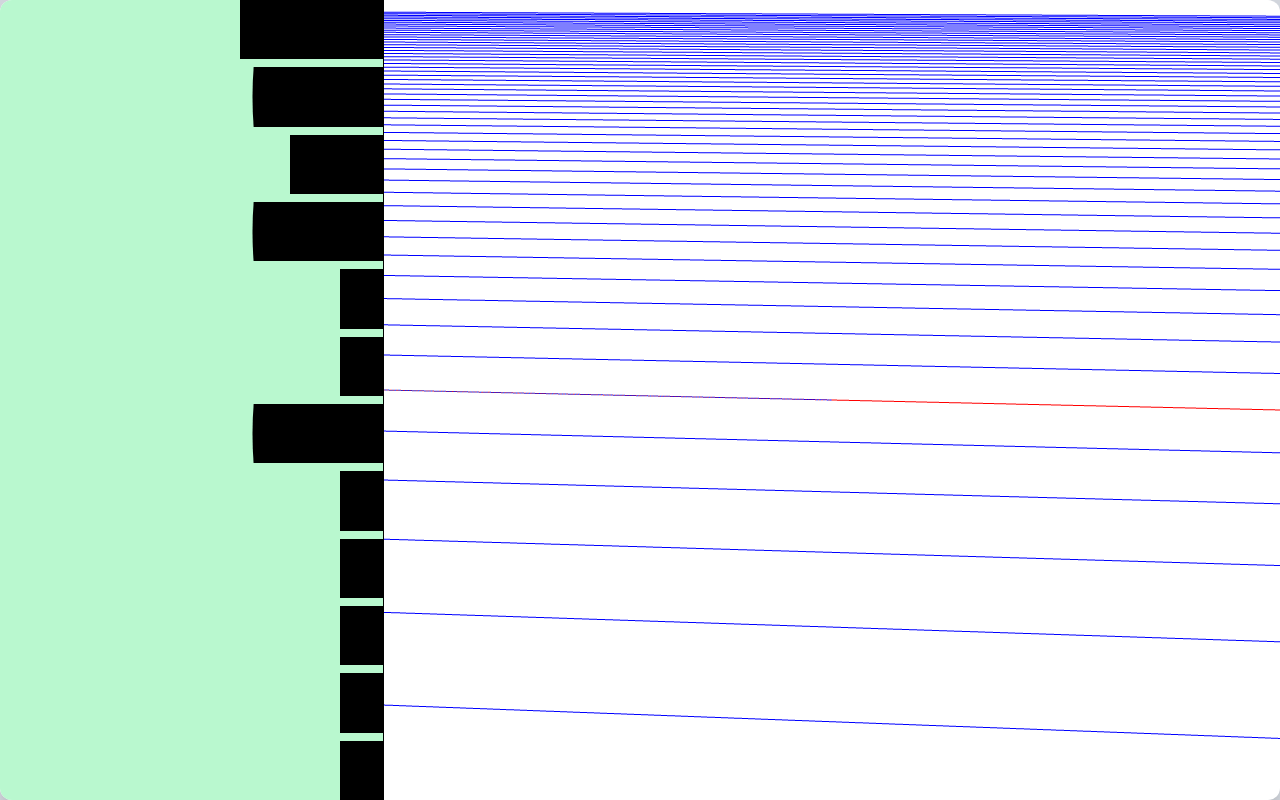
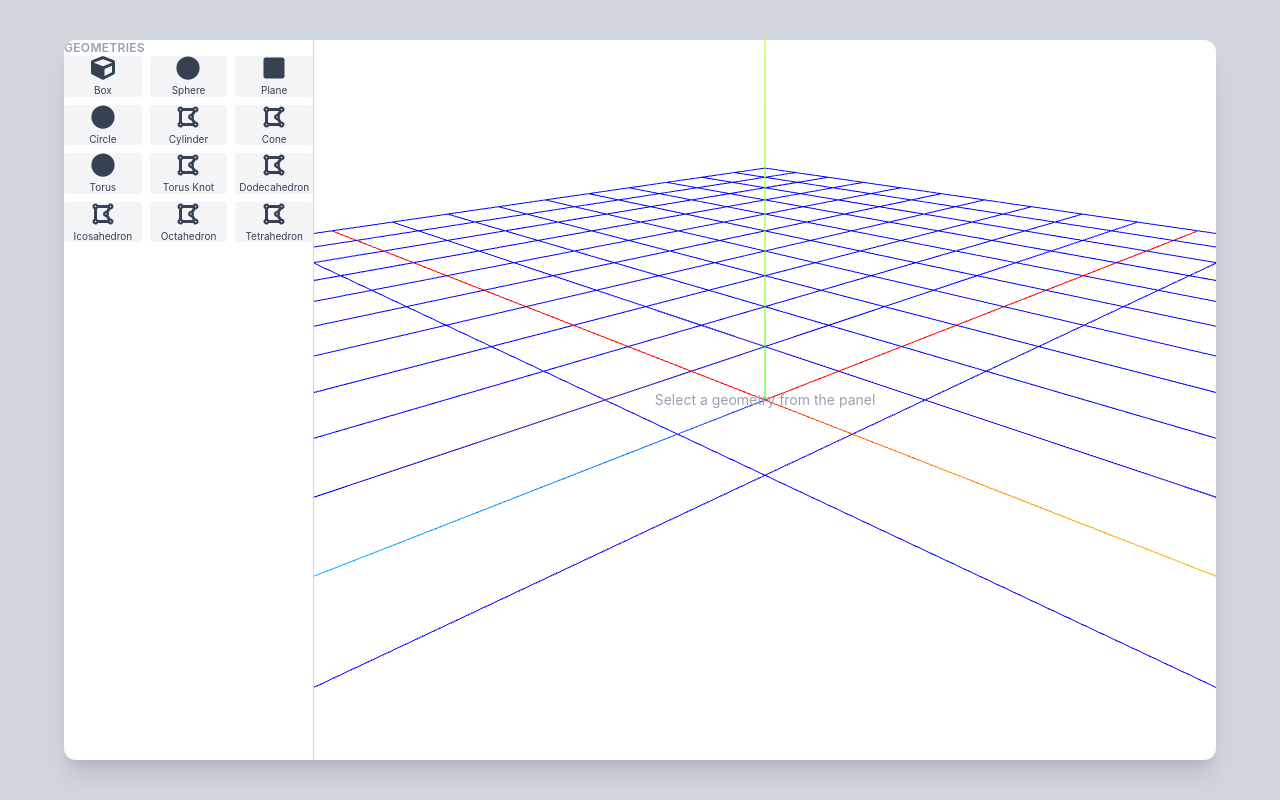
Before and after one commit to teja-kollimarla/r3f, a React (Vite) app in the folder whiteboard/: page / in a window 1280 px wide. Built offline with nearby package versions, Linux system fonts and the light colour scheme.

Commit message:
added white boadrd css and addedd the geometrics

```diff
--- a/whiteboard/src/App.css
+++ b/whiteboard/src/App.css
@@ -1,13 +1,15 @@
-.inside-canvas{
-    background:black;
-    color:white;
-    width:fit-content;
-    height:fit-content ;
-    padding:1rem;
-    border-radius:10rem
+canvas {
+  display: block;
 }
 
-canvas {
+.icon-wrapper {
+  width: 24px;
+  height: 24px;
+  flex-shrink: 0;
+}
+
+.icon-wrapper svg {
+  width: 24px !important;
+  height: 24px !important;
   display: block;
-  max-width: 100%;
 }
--- a/whiteboard/src/App.jsx
+++ b/whiteboard/src/App.jsx
@@ -1,46 +1,64 @@
-import { OrbitControls, Html } from '@react-three/drei'
+import { useState } from 'react'
+import { OrbitControls } from '@react-three/drei'
 import { Canvas } from '@react-three/fiber'
 import './App.css'
 import { geometries } from './lib/geometrics'
+import Shape from './components/geomentrics'
 
 function App() {
+  const [selectedGeometry, setSelectedGeometry] = useState(null)
+
   return (
-    <div className="w-screen h-screen bg-gray-300 flex items-center justify-center">
+    <div className="w-full h-screen bg-gray-300 flex items-center justify-center">
       <div className="w-[90%] h-[90%] bg-white rounded-xl shadow-xl flex overflow-hidden">
 
-        <div className="flex-[0_0_30%] bg-green-200 border-r border-black p-4 overflow-y-auto">
-          <div className="flex flex-col gap-2">
+
+        <div className="flex-[0_0_25%] min-w-[200px] max-w-[250px] border-r border-gray-300 p-3 overflow-y-auto overflow-x-hidden">
+          <p className="text-xs font-semibold text-gray-400 uppercase mb-2 tracking-wide">Geometries</p>
+          <div className="grid grid-cols-3 gap-2 w-full">
             {Object.entries(geometries).map(([key, item]) => {
               const Icon = item.icon
+              const isSelected = selectedGeometry === key
               return (
-      <div className="w-10 h-10 flex items-center justify-center overflow-hidden">
-  <Icon size={22} />
+                <div
+                  key={key}
+                  onClick={() => setSelectedGeometry(key)}
+                  className={`flex flex-col items-center justify-start gap-1 p-2 rounded cursor-pointer transition-colors
+                    ${isSelected ? 'bg-blue-500 text-white' : 'bg-gray-100 text-gray-700 hover:bg-gray-200'}`}
+                >
+                  <div className="icon-wrapper">
+                    <Icon />
+                  </div>
+                  <span className="text-[10px] text-center w-full truncate leading-tight">{item.name}</span>
                 </div>
               )
             })}
           </div>
         </div>
 
-        <div className="flex-[0_0_70%] relative overflow-hidden">
+
+        <div className="flex-1 relative overflow-hidden">
           <Canvas
-            className="w-full h-full"
             camera={{
-              position: [100, 50, -5],
+              position: [5, 3, 5],
               fov: 45,
               near: 0.1,
               far: 10000
             }}
           >
-            <OrbitControls minDistance={10} maxDistance={1000} />
-            <axesHelper args={[1000]} />
-            <gridHelper args={[1000, 100, 'red', 'blue']} />
+            <ambientLight intensity={0.5} />
+            <directionalLight position={[10, 10, 5]} intensity={1} />
+            <OrbitControls minDistance={2} maxDistance={100} />
+            <axesHelper args={[5]} />
+            <gridHelper args={[20, 20, 'red', 'blue']} />
+            {selectedGeometry && <Shape type={selectedGeometry} />}
+          </Canvas>
 
-            <Html position={[100, 0, -5]}>
-              <div className="bg-black text-white px-4 py-2 rounded-full">
-                inside canvas
+          {!selectedGeometry && (
+            <div className="absolute inset-0 flex items-center justify-center pointer-events-none">
+              <p className="text-gray-400 text-sm">Select a geometry from the panel</p>
             </div>
-            </Html>
-          </Canvas>
+          )}
         </div>
 
       </div>
--- a/whiteboard/src/components/geomentrics.jsx
+++ b/whiteboard/src/components/geomentrics.jsx
@@ -1,21 +1,33 @@
+import { geometries } from '../lib/geometrics'
+// import { meshStandardMaterial } from 'three'
+
+const defaultArgs = {
+  box: [1, 1, 1],
+  sphere: [1, 32, 32],
+  plane: [2, 2],
+  circle: [1, 32],
+  cylinder: [1, 1, 2, 32],
+  cone: [1, 2, 32],
+  torus: [1, 0.4, 16, 100],
+  torusKnot: [1, 0.4, 100, 16],
+  dodecahedron: [1, 0],
+  icosahedron: [1, 0],
+  octahedron: [1, 0],
+  tetrahedron: [1, 0],
+}
+
 function Shape({ type }) {
-  const item = geometries[type];
-  if (!item) return null;
+  const item = geometries[type]
+  if (!item) return null
 
-  const Geometry = item.geometry;
-
-  const defaultArgs = {
-    box: [1, 1, 1],
-    sphere: [1, 32, 32],
-    plane: [2, 2],
-  };
+  const Geometry = item.geometry
 
   return (
     <mesh>
       <Geometry args={defaultArgs[type] || [1, 1, 1]} />
       <meshStandardMaterial color="orange" />
     </mesh>
-  );
+  )
 }
 
-export default Shape;
+export default Shape
--- a/whiteboard/src/index.css
+++ b/whiteboard/src/index.css
@@ -1,8 +1,13 @@
 @import "tailwindcss";
 
-*{
-  width: 100vw;
-  height: 100vh;
+*, *::before, *::after {
+  box-sizing: border-box;
   margin: 0;
   padding: 0;
 }
+
+body {
+  width: 100vw;
+  height: 100vh;
+  overflow: hidden;
+}
```
Lines whose indentation alone changed are shown as unchanged.
